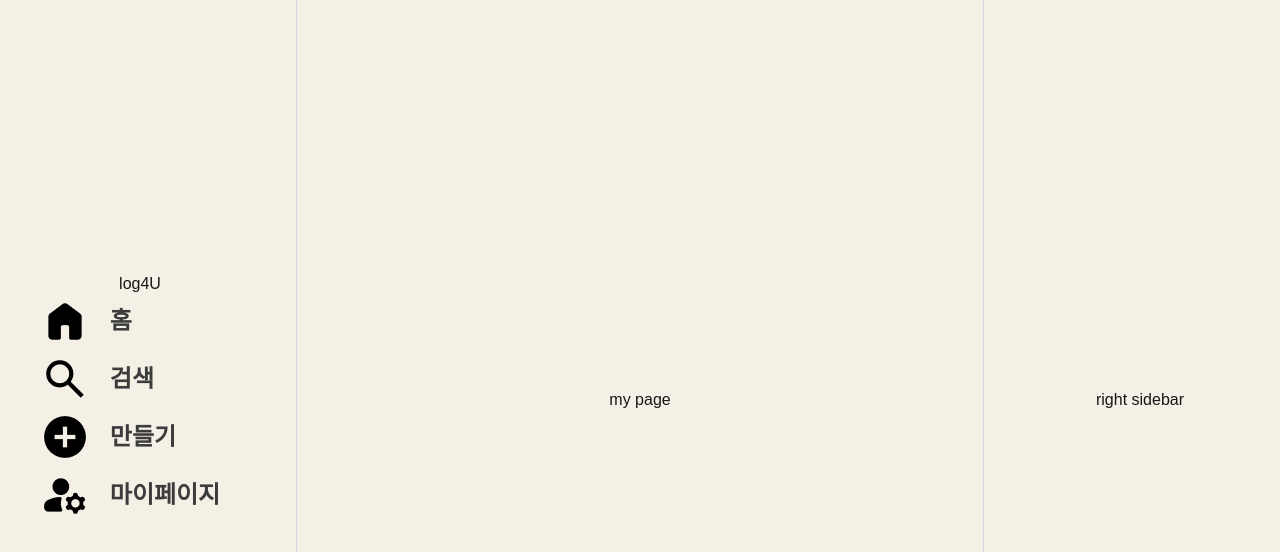
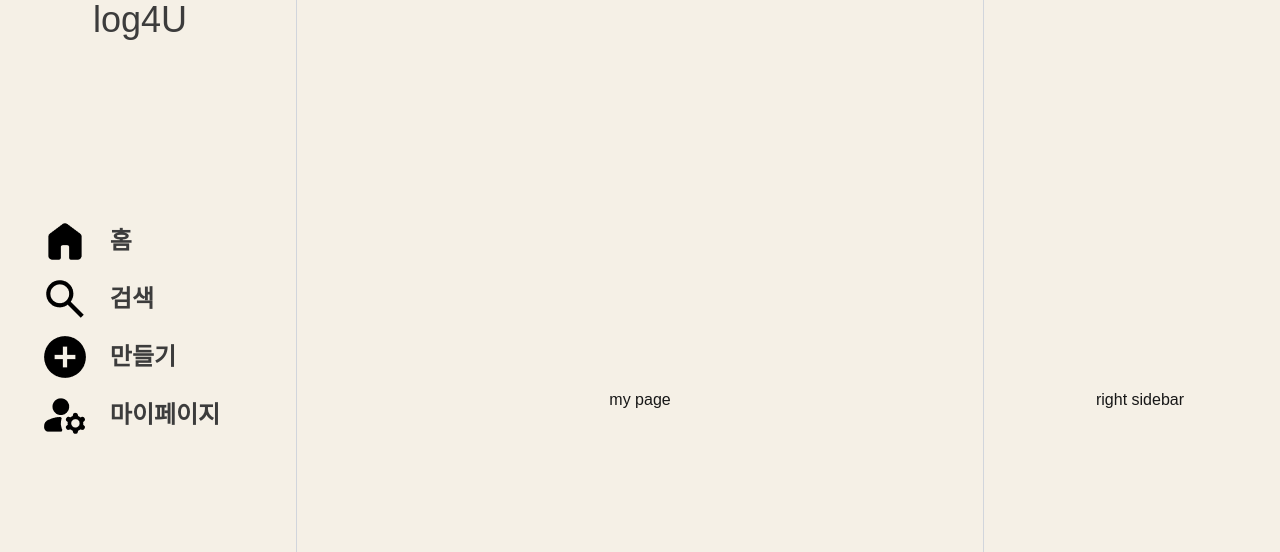
Before and after one commit to prgrms-web-devcourse-final-project/WEB3_4_Log4U_FE, a Next.js app: page /mypage in a window 1280 px wide. Shown: the top 552 px of the page. Built offline with nearby package versions, Linux system fonts and the light colour scheme.

Commit message:
add: flex grow

```diff
--- a/src/app/mypage/page.tsx
+++ b/src/app/mypage/page.tsx
@@ -13,8 +13,8 @@ function MainContent() {
 export function LeftSideBar() {
   return (
     <SideBar>
-      <h1>log4U</h1>
-      <div>
+      <h1 className="grow-1 text-text text-4xl">log4U</h1>
+      <div className="grow-2">
         <div className="flex items-center mb-2">
           <Image src="/home.png" alt="home image" width={50} height={50} />
           <Link href="/">
--- a/src/ui/SideBar.tsx
+++ b/src/ui/SideBar.tsx
@@ -8,7 +8,7 @@ interface SideBarProps {
 
 export default function SideBar({ children }: SideBarProps): React.JSX.Element {
   return (
-    <aside className="bg-neutral justify-items-center content-center">
+    <aside className="bg-neutral flex flex-col justify-center items-center">
       {children}
     </aside>
   );
```
